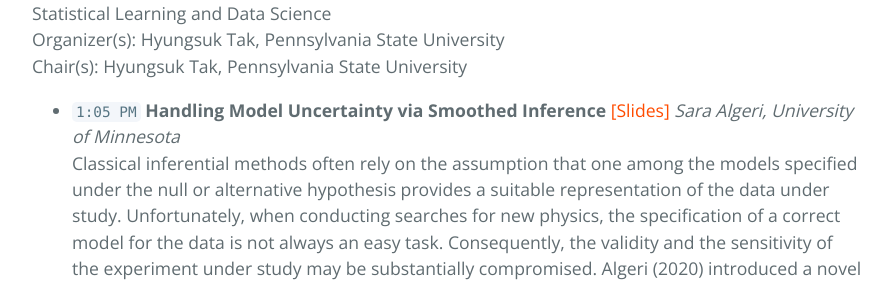
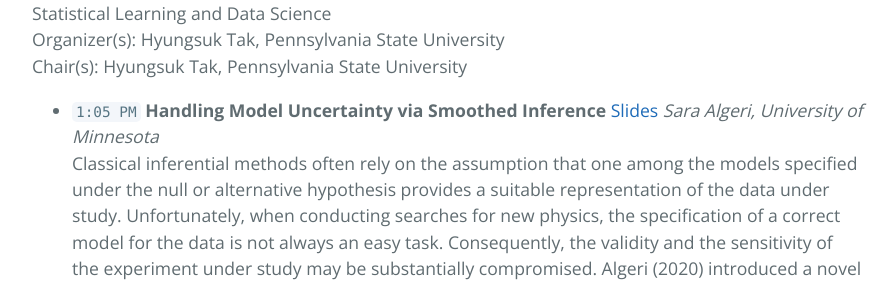
Before and after one commit to aigamstat/aigamstat.github.io, a Jekyll site: the page built from jsm2020/index.md, in a window 1280 px wide and 900 px high, scrolled down 3649 px. Shown: the part 162-448 px from the top of the window, without its empty margins (192-1088 px from the left). Built offline with Jekyll 4.4.1, drawn with Linux system fonts in a browser that asks for light colours.

Commit message:
Keep fixing error while adding Sara's slides

```diff
--- a/jsm2020/index.md
+++ b/jsm2020/index.md
@@ -82,7 +82,7 @@ The business meeting of the AIG was held on the afternoon of Aug 3 via Zoom.
    Organizer(s): Hyungsuk Tak, Pennsylvania State University
    Chair(s): Hyungsuk Tak, Pennsylvania State University
 
-- `1:05 PM` 	**Handling Model Uncertainty via Smoothed Inference** <a href="https://drive.google.com/file/d/17U864ED7Udk6REh-bez_Y9C53TiGudUT/view"><font color="#FF4C00">[Slides]</font></a>
+- `1:05 PM` 	**Handling Model Uncertainty via Smoothed Inference** [Slides](https://drive.google.com/file/d/17U864ED7Udk6REh-bez_Y9C53TiGudUT/view)
    *Sara Algeri, University of Minnesota*
    Classical inferential methods often rely on the assumption that one among the models specified under the null or alternative hypothesis provides a suitable representation of the data under study. Unfortunately, when conducting searches for new physics, the specification of a correct model for the data is not always an easy task. Consequently, the validity and the sensitivity of the experiment under study may be substantially compromised. Algeri (2020) introduced a novel statistical approach to perform modeling, estimation, and inference under background mismodeling for large samples in the continuous setting. This work aims to extend the framework proposed in Algeri (2020) to arbitrary large samples from continuous or discrete distributions.
 
```
